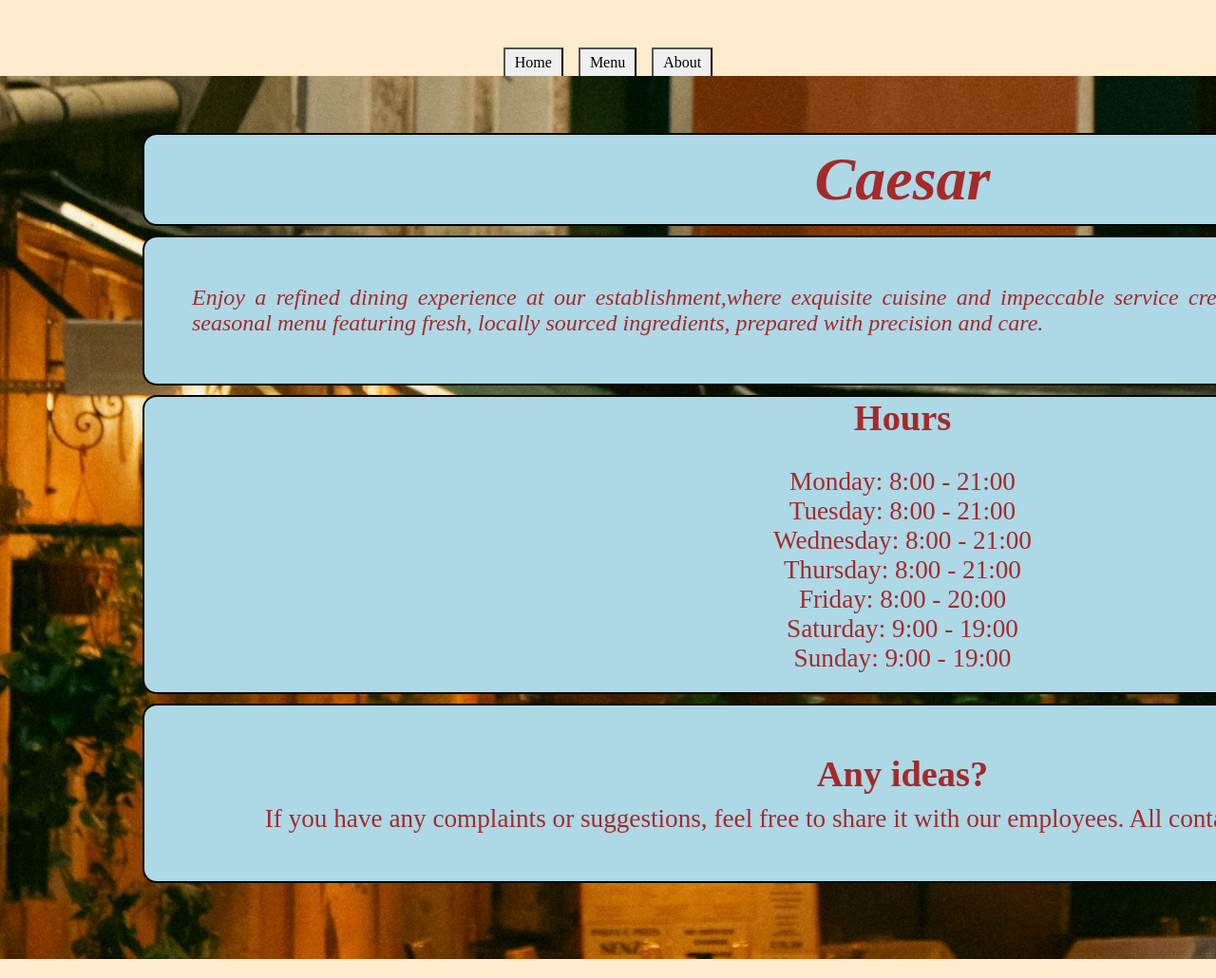
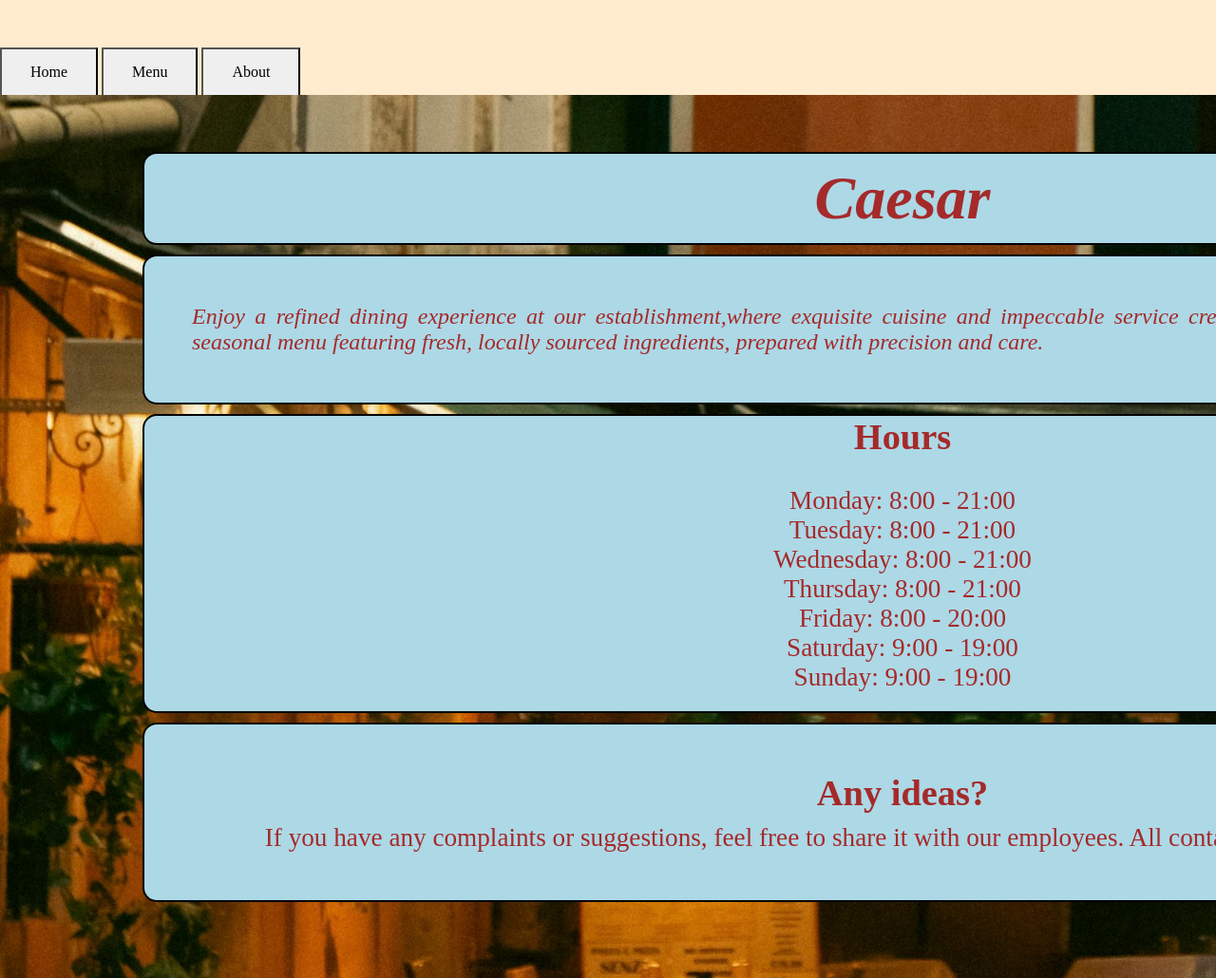
Before and after one commit to PanibratovR3/Restaurant-Page, a website built with webpack: page src/template.html in a window 1280 px wide. Shown: the top 1030 px of the page at 95% size. Built offline with nearby package versions, Linux system fonts and the light colour scheme.

Commit message:
Updated styles for buttons.

```diff
--- a/src/style.css
+++ b/src/style.css
@@ -9,20 +9,15 @@ body {
 }
 
 nav {
-    display: flex;
-    justify-content: center;
-    align-items: end;
     padding-top: 50px;
-    gap: 16px;
+    left: 50%;
 }
 
 button {
     font: inherit;
     font-size: 100%;
-    padding: 5px 10px;
+    padding: 15px 30px;
     border-bottom: none;
-    flex: 0 1;
-    align-self: center;
 }
 
 .selected {
```
